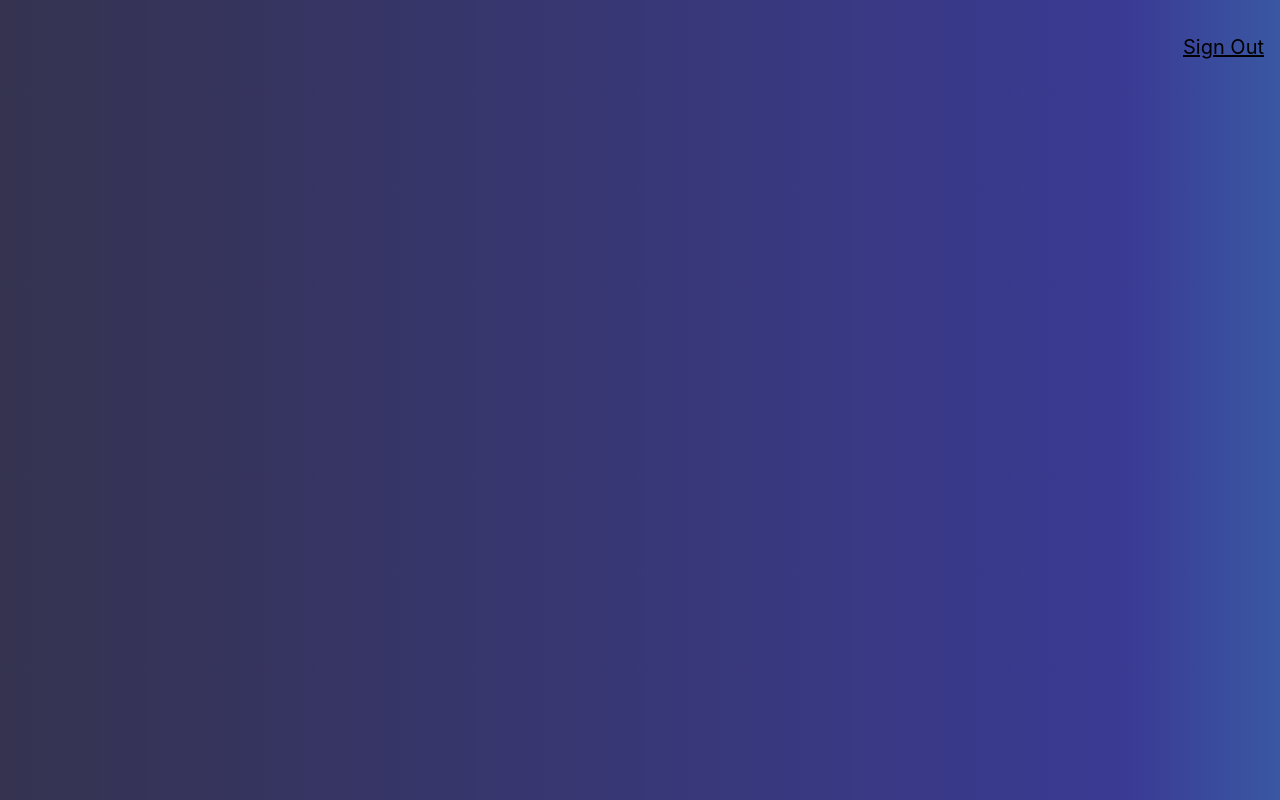
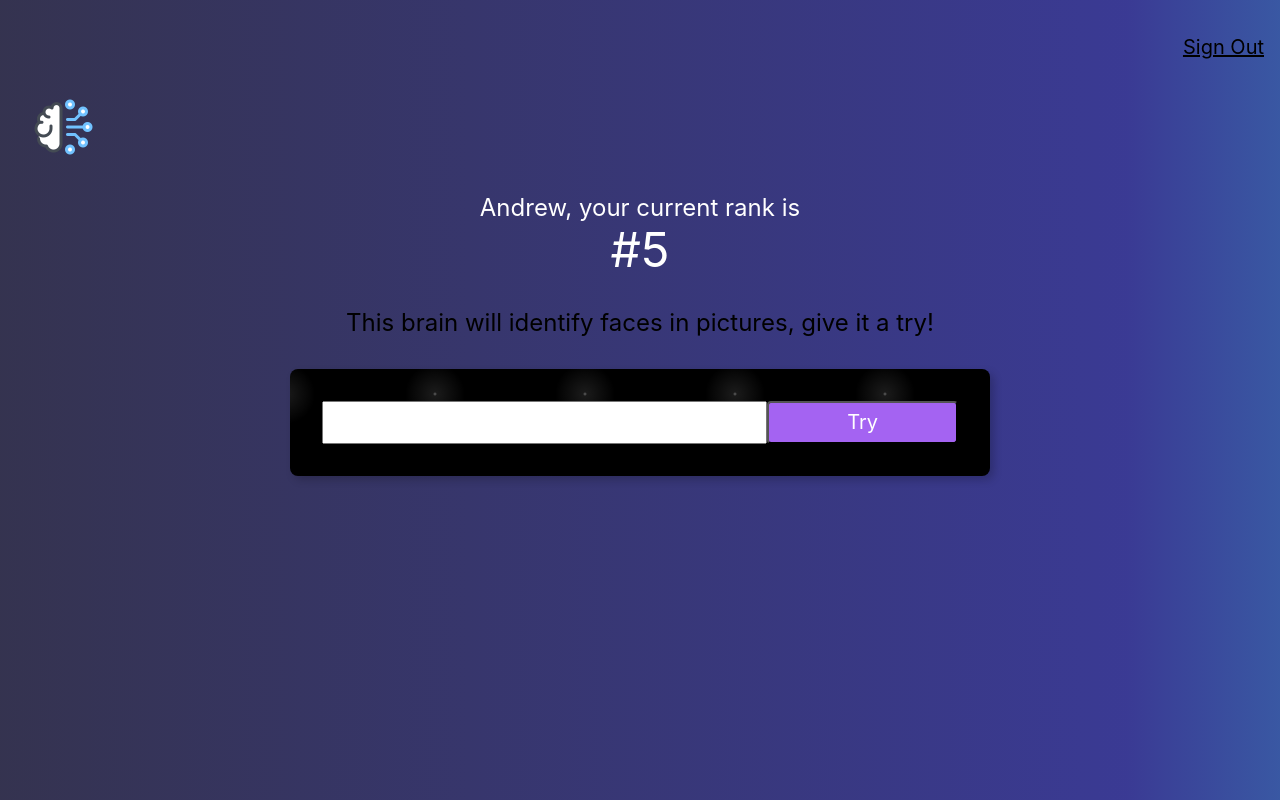
Before and after one commit to MrMostellar/Smart-Brain, a React (Create React App) app: page / in a window 1280 px wide. Built offline with nearby package versions, Linux system fonts and the light colour scheme.

Commit message:
Added more static components for the skeleton of the app

```diff
--- a/package.json
+++ b/package.json
@@ -6,8 +6,10 @@
     "@testing-library/jest-dom": "^5.16.5",
     "@testing-library/react": "^13.4.0",
     "@testing-library/user-event": "^13.5.0",
+    "particles-bg": "^2.5.5",
     "react": "^18.2.0",
     "react-dom": "^18.2.0",
+    "react-parallax-tilt": "^1.7.111",
     "react-scripts": "5.0.1",
     "tachyons": "^4.12.0",
     "web-vitals": "^2.1.4"
--- /dev/null
+++ b/src/App.css
@@ -0,0 +1,5 @@
+.center{
+    display: flex;
+    justify-content: center;
+    align-items: center;
+}
--- a/src/App.js
+++ b/src/App.js
@@ -1,17 +1,19 @@
 import React from 'react';
 import Navigation from './Components/Navigation/Navigation';
-
-// import Logo from './Logo';
-// import ImageLinkForm from './ImageLinkForm';
+import Logo from './Logo/Logo';
+import ImageLinkForm from './ImageLinkForm/ImageLinkForm';
+import Rank from './Components/Rank';
+import './App.css';
 // import FacialRecognition from './FacialRecognition';
 class App extends React.Component{
     render(){
         return(
             <>
                 <Navigation />
-                {/* <Logo />
+                <Logo />
+                <Rank />
                 <ImageLinkForm />
-                <FacialRecognition /> */}
+                {/*<FacialRecognition /> */}
             </>
         );
     }
--- /dev/null
+++ b/src/Components/Rank.js
@@ -0,0 +1,16 @@
+import React from "react";
+
+const Rank = () =>{
+    return(
+        <div className="tc">
+            <div className="white f3">
+                {'Andrew, your current rank is'}
+            </div>
+            <div className="white f1">
+                {'#5'}
+            </div>
+        </div>
+    );
+}
+
+export default Rank;
--- /dev/null
+++ b/src/ImageLinkForm/ImageLinkForm.css
@@ -0,0 +1,11 @@
+.form{
+    width: 700px;
+    background-color:black;
+    background-image:
+    radial-gradient(white, rgba(255,255,255,.2) 2px, transparent 40px),
+    radial-gradient(white, rgba(255,255,255,.15) 1px, transparent 30px),
+    radial-gradient(white, rgba(255,255,255,.1) 2px, transparent 40px),
+    radial-gradient(rgba(255,255,255,.4), rgba(255,255,255,.1) 2px, transparent 30px);
+    background-size: 550px 550px, 350px 350px, 250px 250px, 150px 150px;
+    background-position: 0 0, 40px 60px, 130px 270px, 70px 100px;
+}
--- /dev/null
+++ b/src/ImageLinkForm/ImageLinkForm.js
@@ -0,0 +1,20 @@
+import React from "react";
+import './ImageLinkForm.css';
+
+const ImageLinkForm = ()=>{
+    return(
+        <div>
+            <p className="f3 ma4 tc">
+                {"This brain will identify faces in pictures, give it a try!"}
+            </p>
+            <div className="center">
+                <div className="pa4 br3 shadow-5 center form">
+                    <input className="f4 pa2 w-70 center" type="text"/>
+                    <button className="w-30 grow f4 link ph3 pv2 dib white bg-light-purple br2 pointer" type="submit">Try</button>
+                </div>
+            </div>
+        </div>
+    );
+}
+
+export default ImageLinkForm;
--- /dev/null
+++ b/src/Logo/Logo.js
@@ -0,0 +1,12 @@
+import React from "react";
+import Brain from "./brain.png";
+
+const Logo = () =>{
+    return(
+            <div className="ma4 mt0 w3 tc">
+                <img src={Brain} alt="smartBrain"/>
+            </div>
+    );
+}
+
+export default Logo;
```
Also changed, not shown: src/ImageLinkForm.js (deleted), src/Logo.js (deleted), src/Logo/brain.png (added), 1 other file (tests, documents, lock files or other folders).
